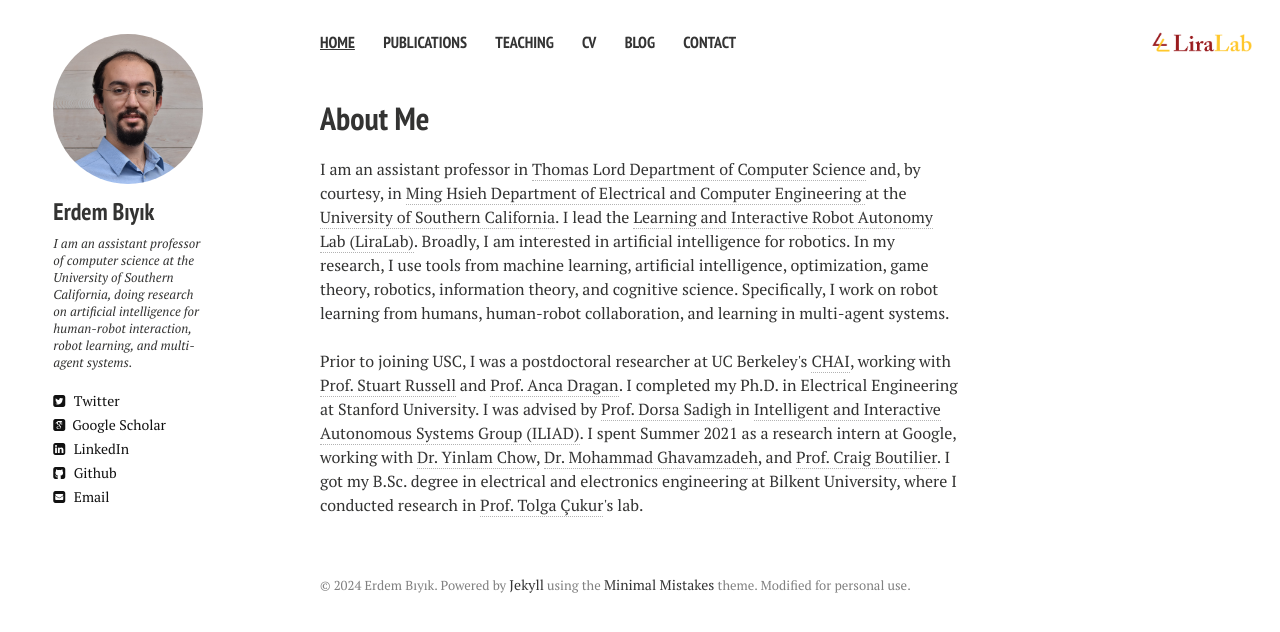
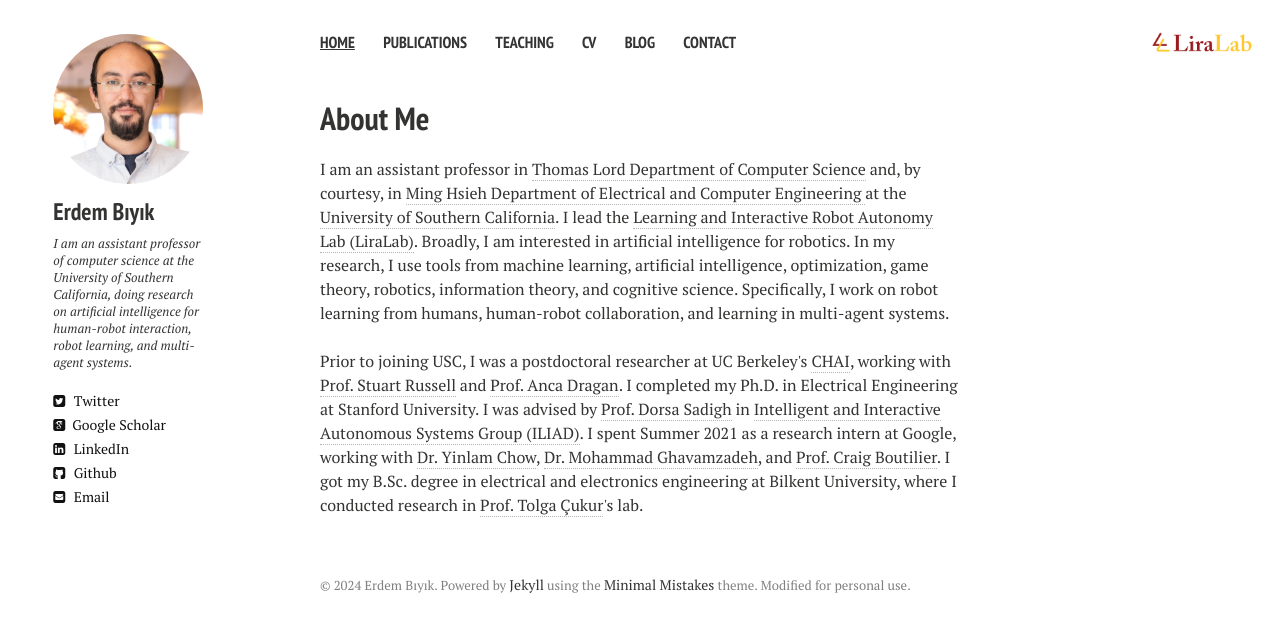
Before and after one commit to ebiyik/ebiyik.github.io, a Jekyll site: the page built from index.html, in a window 1280 px wide. Shown: the top 632 px of the page. Built offline with Jekyll 4.4.1, drawn with Linux system fonts in a browser that asks for light colours; nearby versions of some CDN libraries; the list of posts is cut into pages by our own code.

Commit message:
update photo

```diff
--- a/_includes/sidebar.html
+++ b/_includes/sidebar.html
@@ -1,6 +1,6 @@
 <div class="article-author-side" style="margin-top:-50px;">
 
-	<img src="{{ site.baseurl }} /images/profile.png" class="bio-photo" alt="{{ site.person_name }} bio photo">
+	<img src="{{ site.baseurl }} /images/profile.jpg" class="bio-photo" alt="{{ site.person_name }} bio photo">
 
 	<h3>{{ site.person_name }}</h3>
 	<p>{{ site.description }}</p>
```
Also changed, not shown: images/apple-icon-precomposed.png, images/apple-icon-precomposed_old.png (added), images/profile.jpg (added), images/profile_old.png (renamed from images/profile.png).
